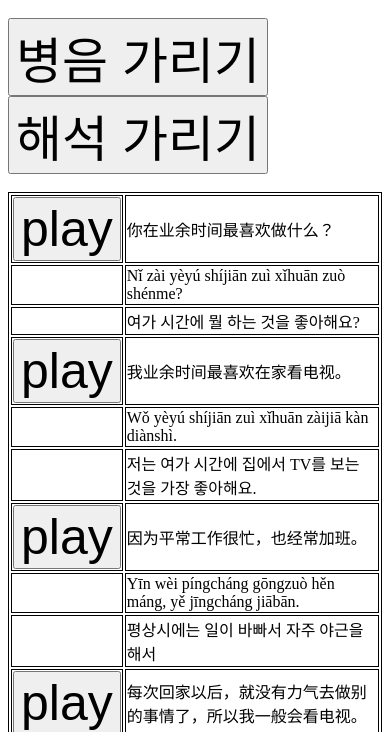
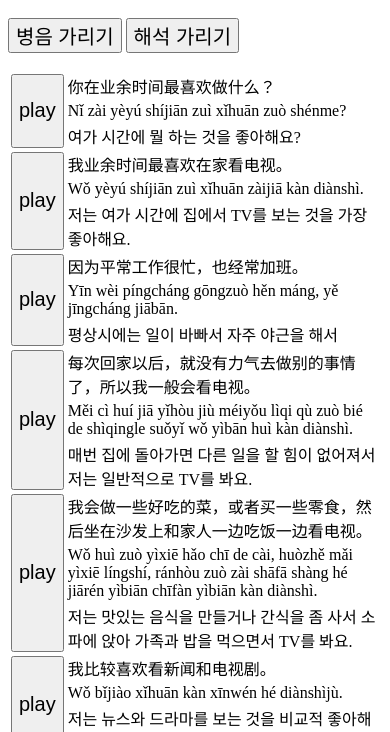
Before and after one commit to chlngers/chinese, a plain HTML site: page part1.html in a window 390 px wide. Shown: the part 672-1404 px from the top of the page. Drawn offline with Linux system fonts and the light colour scheme.

Commit message:
Add files via upload

```diff
--- a/audioplayer.js
+++ b/audioplayer.js
@@ -73,7 +73,7 @@ break;
 
 var body = document.body,
     tbl  = document.createElement('table');
-tbl.style.border = '1px solid black';
+//tbl.style.border = '1px solid black';
 
 var counter = 0;
 var chineseCounter =0;
@@ -84,14 +84,15 @@ var audioCounter = 0;
 for(var i = 0; i < chinesePart.length*3; i++){
     var tr = tbl.insertRow();
     for(var j = 0; j < 2; j++){
-        var td = tr.insertCell();
 
         if (i == counter && j!=1){
+            var td = tr.insertCell();
             var br = document.createElement('br');
-            //td.setAttribute('rowspan','3');
+            td.setAttribute('rowspan','3');
             var button1 = document.createElement('button');
             button1.appendChild(document.createTextNode("play"));
             button1.setAttribute('onclick','playFast('+audioCounter+')')
+            button1.setAttribute('class','fastButton')
 
             var audio1 = document.createElement('audio')
             audio1.id = 'fastAudio' + audioCounter
@@ -119,6 +120,7 @@ for(var i = 0; i < chinesePart.length*3; i++){
         }
 
         if (j==1){
+            var td = tr.insertCell();
             switch((i+3)%3){
                 case 0:
                     td.setAttribute("class","chinese")
@@ -137,7 +139,7 @@ for(var i = 0; i < chinesePart.length*3; i++){
                 break;
             }
         }
-        td.style.border = '1px solid black'
+        //td.style.border = '1px solid black'
     }
 }
 body.appendChild(tbl);
--- a/style.css
+++ b/style.css
@@ -1,3 +1,14 @@
+table {
+    width: 100%;
+    height: 100%;
+}
+
+.fastButton {
+    font-size: 20px;
+    width: 100%;
+    height: 100%;
+}
+
 div {
     font-family: Tahoma, Geneva, sans-serif;
   }
@@ -22,7 +33,7 @@ a {
                         font-size: 70px;
                     }
                     button{
-                        font-size: 50px;
+                        font-size: 20px;
                     }
                     h1{
                         font-size: 70px;
@@ -48,7 +59,7 @@ a {
                         font-size: 70px;
                     }
                     button{
-                        font-size: 50px;
+                        font-size: 20px;
                     }
                     h1{
                         font-size: 70px;
@@ -73,7 +84,7 @@ a {
                         font-size: 70px;
                     }
                     button{
-                        font-size: 50px;
+                        font-size: 20px;
                     }
                     h1{
                         font-size: 70px;
@@ -90,7 +101,3 @@ a {
 #slowButton {
     display: none;
 }
-
-.button {
-    font-size: 10px;
-}
```
